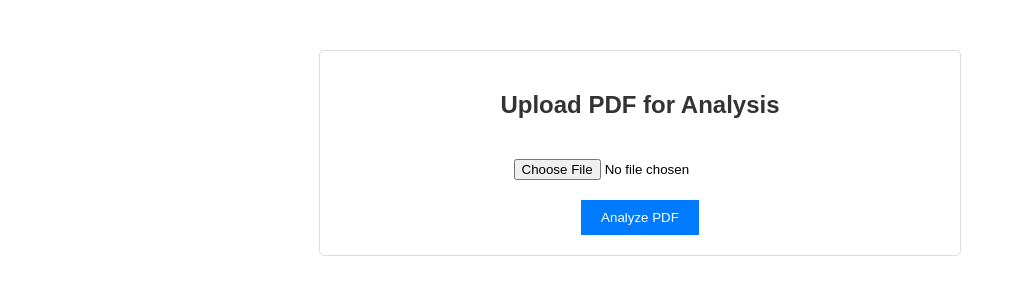
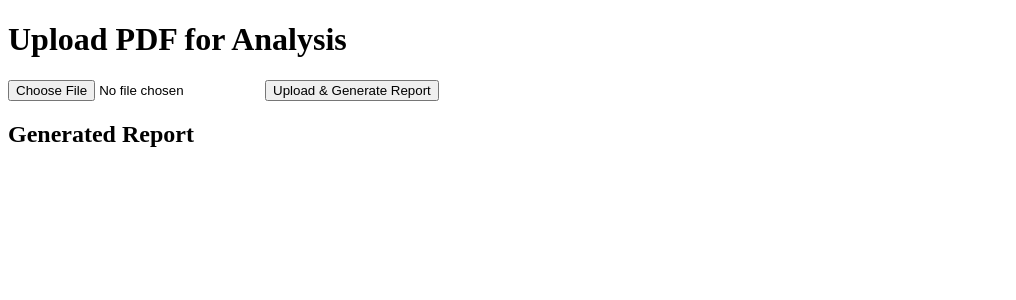
Before and after one commit to Arpan2307/hack1, a Flask app: page / in a window 1280 px wide. Shown: the top 300 px of the page, without its empty margins (0-1016 px from the left). Run offline with Flask 3, Linux system fonts and the light colour scheme.

Commit message:
Add files via upload

```diff
--- a/templates/index.html
+++ b/templates/index.html
@@ -1,41 +1,81 @@
 <!DOCTYPE html>
 <html lang="en">
 <head>
-    <link rel="shortcut icon" href="">
-
     <meta charset="UTF-8">
     <meta name="viewport" content="width=device-width, initial-scale=1.0">
-    <title>PDF Analyzer</title>
-    <style>
-        body { font-family: Arial, sans-serif; text-align: center; margin: 50px; }
-        .container { max-width: 600px; margin: auto; padding: 20px; border: 1px solid #ddd; border-radius: 5px; }
-        h2 { color: #333; }
-        input[type="file"] { margin: 20px 0; }
-        button { padding: 10px 20px; border: none; background: #007BFF; color: white; cursor: pointer; }
-        button:hover { background: #0056b3; }
-        .result { text-align: left; margin-top: 20px; }
-    </style>
+    <title>PDF Analysis</title>
+    <script>
+        function uploadPDF() {
+            let formData = new FormData();
+            let fileInput = document.getElementById("pdfFile");
+
+            if (!fileInput.files.length) {
+                alert("Please select a PDF file to upload.");
+                return;
+            }
+
+            formData.append("file", fileInput.files[0]);
+
+            fetch("/upload", { method: "POST", body: formData })
+            .then(response => response.json())
+            .then(data => {
+                if (data.error) {
+                    alert("Error: " + data.error);
+                    return;
+                }
+
+                document.getElementById("report").innerText = data.report;
+                document.getElementById("questionSection").style.display = "block"; // Show question section
+            })
+            .catch(error => alert("Error uploading file: " + error));
+        }
+
+        function askQuestions() {
+            let questions = [];
+            for (let i = 1; i <= 3; i++) {
+                let question = document.getElementById("question" + i).value.trim();
+                if (question) questions.push(question);
+            }
+
+            if (questions.length === 0) {
+                alert("Please enter at least one question.");
+                return;
+            }
+
+            fetch("/ask_questions", {
+                method: "POST",
+                headers: { "Content-Type": "application/json" },
+                body: JSON.stringify({ report: document.getElementById("report").innerText, questions: questions })
+            })
+            .then(response => response.json())
+            .then(data => {
+                if (data.error) {
+                    alert("Error: " + data.error);
+                    return;
+                }
+                document.getElementById("response").innerText = data.response;
+            })
+            .catch(error => alert("Error processing questions: " + error));
+        }
+    </script>
 </head>
 <body>
+    <h1>Upload PDF for Analysis</h1>
+    <input type="file" id="pdfFile">
+    <button onclick="uploadPDF()">Upload & Generate Report</button>
 
-    <div class="container">
-        <h2>Upload PDF for Analysis</h2>
-        <form action="/" method="post" enctype="multipart/form-data">
-            <input type="file" name="pdf_file" required>
-            <br>
-            <button type="submit">Analyze PDF</button>
-        </form>
+    <h2>Generated Report</h2>
+    <p id="report"></p>
 
-        {% if analysis %}
-        <div class="result">
-            <h3>Analysis Report:</h3>
-            <p>{{ analysis | safe }}</p>
-            <a href="/download">
-                <button>Download Processed CSV</button>
-            </a>
-        </div>
-        {% endif %}
+    <div id="questionSection" style="display: none;">
+        <h2>Ask Questions (Max 3)</h2>
+        <input type="text" id="question1" placeholder="Enter Question 1"><br>
+        <input type="text" id="question2" placeholder="Enter Question 2"><br>
+        <input type="text" id="question3" placeholder="Enter Question 3"><br>
+        <button onclick="askQuestions()">Submit Questions</button>
+
+        <h2>Response</h2>
+        <p id="response"></p>
     </div>
-
 </body>
 </html>
```
Also changed, not shown: templates/analysis.html (added, +12 -0 lines), templates/report.html (added, +20 -0 lines), templates/upload.html (added, +15 -0 lines).
